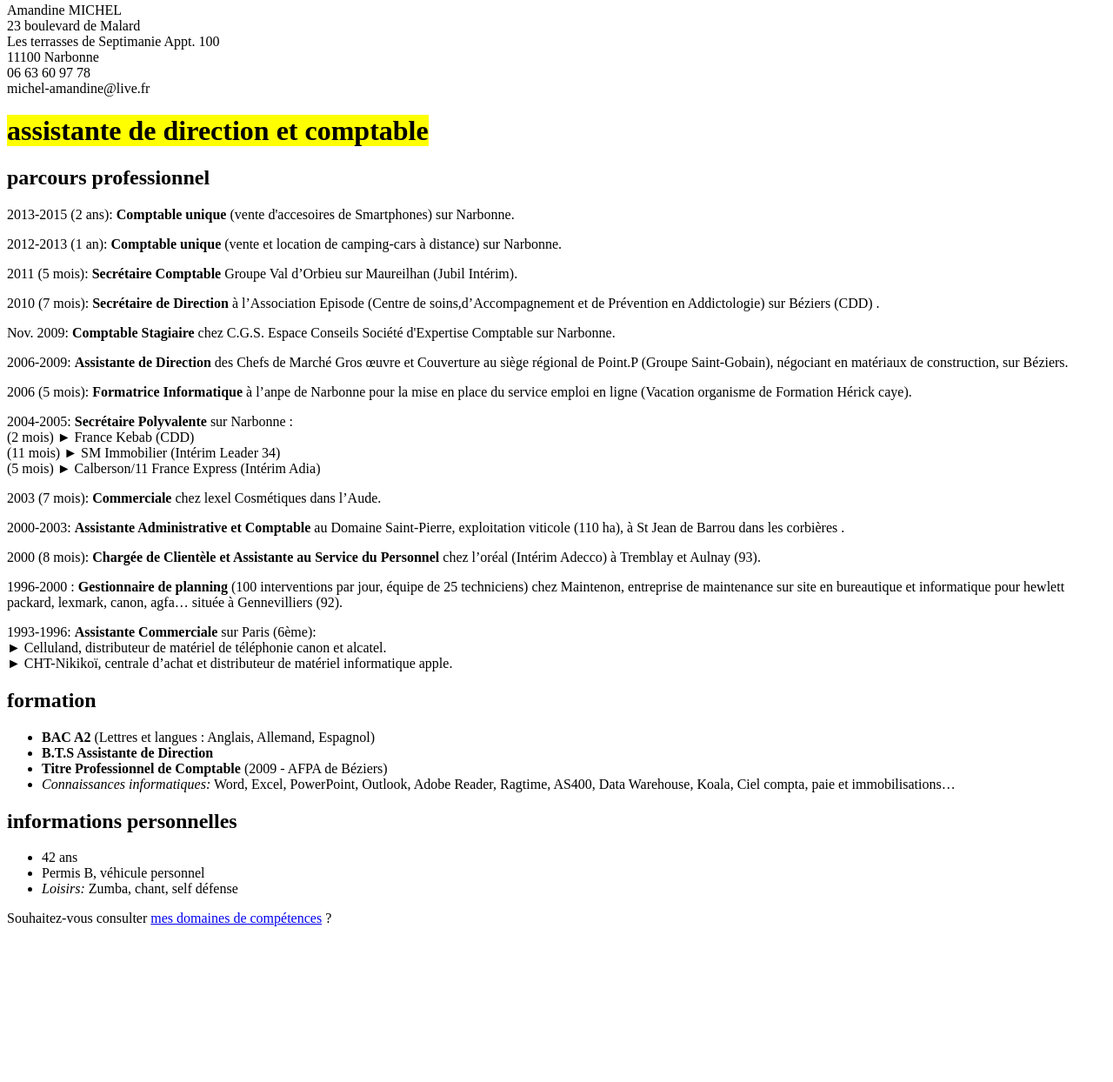
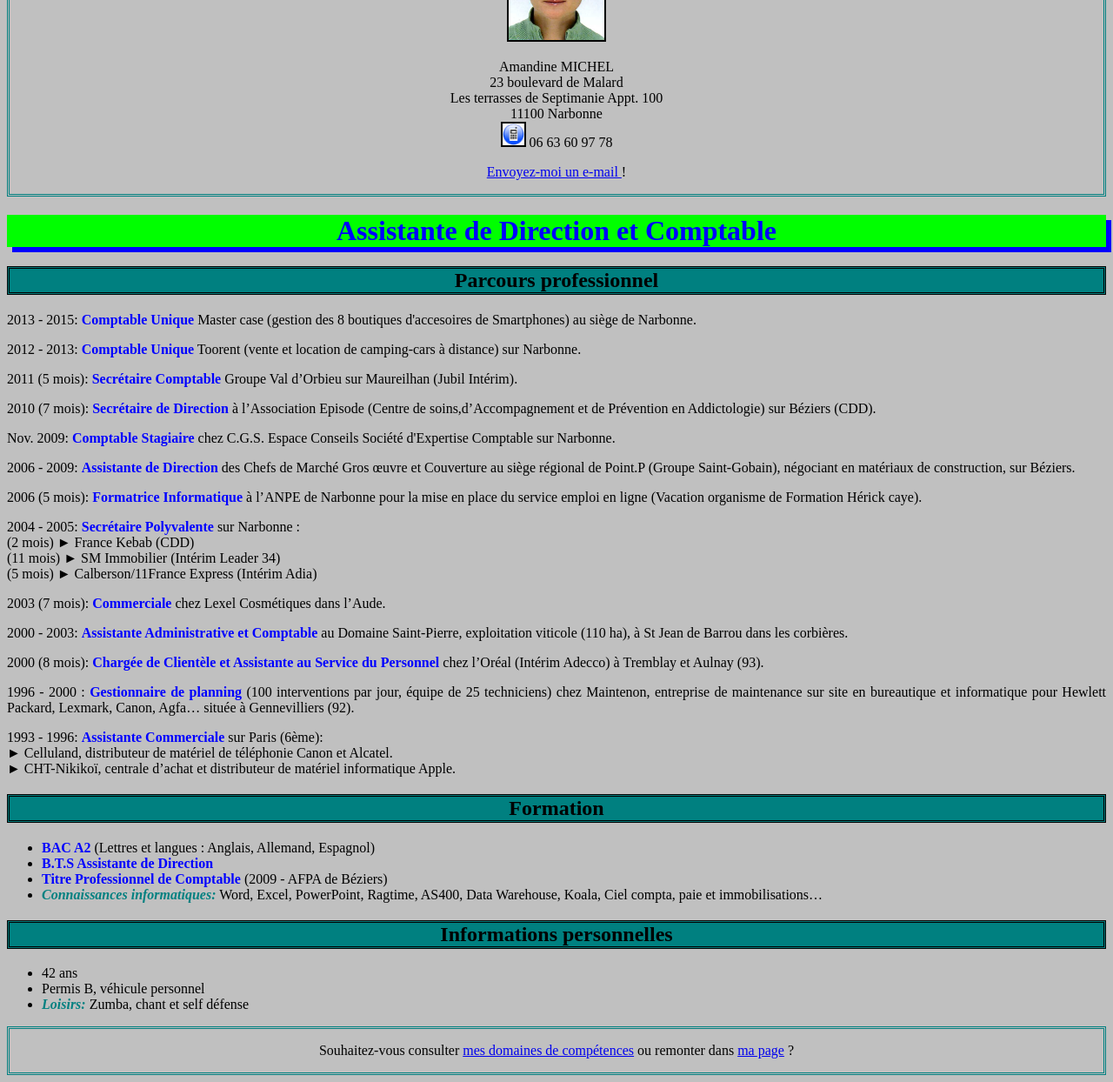
Before and after one commit to simplon-amandinem/simplon-amandinem.github.io, a plain HTML site: page index.html in a window 1280 px wide. Shown: the part 133-1377 px from the top of the page at 87% size. Before the commit the page ends 1214 px from the top, so only its background shows below. Drawn offline with Linux system fonts and the light colour scheme.

Commit message:
nouveau fichier : image.jpeg 	modifié :         index.html 	modifié :         page2.html 	modifié :         style.css

```diff
--- a/index.html
+++ b/index.html
@@ -6,64 +6,42 @@
     <link rel="stylesheet" href="style.css">
   </head>
   <body>
-      <p><img src="Photo.jpg" height="100px" /></p>
-      <p> Amandine MICHEL</br>23 boulevard de Malard</br> Les terrasses de Septimanie Appt. 100
-        </br>11100 Narbonne</br>06 63 60 97 78</br>michel-amandine@live.fr</p>
-
-      <h1><mark>assistante de direction et comptable</mark></h1>
-
-      <h2>parcours professionnel</h2>
-        <p>2013-2015 (2 ans): <strong>Comptable unique</strong> (vente d'accesoires de Smartphones)
-        sur Narbonne.</p>
-        <p>2012-2013 (1 an): <strong>Comptable unique</strong> (vente et location de camping-cars
-           à distance) sur Narbonne.</p>
-        <p>2011 (5 mois): <strong>Secrétaire Comptable</strong>  Groupe Val d’Orbieu sur
-          Maureilhan (Jubil Intérim).</p>
-        <p>2010 (7 mois):	<strong>Secrétaire de Direction</strong> à l’Association Episode
-          (Centre de soins,d’Accompagnement et de Prévention en Addictologie) sur Béziers (CDD)
-          .</p>
-        <p>Nov. 2009: <strong>Comptable Stagiaire</strong> chez C.G.S. Espace Conseils Société
-        d'Expertise Comptable sur Narbonne.</p>
-        <p>2006-2009:	<strong>Assistante de Direction</strong> des Chefs de Marché Gros œuvre
-        et Couverture au siège régional de Point.P (Groupe Saint-Gobain), négociant en
-        matériaux de construction, sur Béziers.</p>
-        <p>2006 (5 mois):	<strong>Formatrice Informatique</strong> à l’anpe de Narbonne pour la
-        mise en place du service emploi en ligne (Vacation organisme de Formation Hérick caye).</p>
-        <p>2004-2005: <strong>Secrétaire Polyvalente</strong> sur Narbonne :</br>(2 mois) ► France
-        Kebab (CDD)</br>(11 mois)	► SM Immobilier (Intérim Leader 34)</br>(5 mois) ► Calberson/11
-        France Express (Intérim Adia)</p>
-        <p>2003 (7 mois): <strong>Commerciale</strong> chez lexel Cosmétiques dans l’Aude.</p>
-        <p>2000-2003: <strong>Assistante Administrative et Comptable</strong> au Domaine
-          Saint-Pierre, exploitation viticole (110 ha), à St Jean de Barrou dans les corbières
-        .</p>
-        <p>2000 (8 mois): <strong>Chargée de Clientèle et Assistante au Service du
-          Personnel</strong> chez l’oréal (Intérim Adecco) à Tremblay et Aulnay (93).</p>
-        <p>1996-2000 :	<strong>Gestionnaire de planning</strong> (100 interventions par jour,
-          équipe de
-          25 techniciens) chez Maintenon, entreprise de maintenance sur site en bureautique et
-          informatique pour hewlett packard, lexmark, canon, agfa… située à Gennevilliers (92).
-         </p>
-         <p>1993-1996:	<strong>Assistante Commerciale</strong> sur Paris (6ème):</br> ► Celluland, distributeur
-            de matériel de téléphonie canon et alcatel.</br> ► CHT-Nikikoï, centrale d’achat et
-            distributeur de matériel informatique apple.</p>
-
-        <h2>formation</h2>
+    <header>
+      <p><img src="Photo.jpg" height="150px"/></p>
+      <p> Amandine MICHEL</br>23 boulevard de Malard</br> Les terrasses de Septimanie Appt. 100</br>11100 Narbonne</br> <img src="image.jpeg" height="25px"/> 06 63 60 97 78</p>
+      <p><a href="mailto:michel-amandine@live.fr">Envoyez-moi un e-mail </a> !</p>
+    </header>
+      <a id="mon_ancre"></a>
+    <h1>Assistante de Direction et Comptable</h1>
+      <h2>Parcours professionnel</h2>
+        <p>2013 - 2015: <strong>Comptable Unique</strong> Master case (gestion des 8 boutiques d'accesoires de Smartphones) au siège de Narbonne.</p>
+        <p>2012 - 2013: <strong>Comptable Unique</strong> Toorent (vente et location de camping-cars à distance) sur Narbonne.</p>
+        <p>2011 (5 mois): <strong>Secrétaire Comptable</strong>  Groupe Val d’Orbieu sur Maureilhan (Jubil Intérim).</p>
+        <p>2010 (7 mois):	<strong>Secrétaire de Direction</strong> à l’Association Episode (Centre de soins,d’Accompagnement et de Prévention en Addictologie) sur Béziers (CDD).</p>
+        <p>Nov. 2009: <strong>Comptable Stagiaire</strong> chez C.G.S. Espace Conseils Société d'Expertise Comptable sur Narbonne.</p>
+        <p>2006 - 2009:	<strong>Assistante de Direction</strong> des Chefs de Marché Gros œuvre et Couverture au siège régional de Point.P (Groupe Saint-Gobain), négociant en matériaux de construction, sur Béziers.</p>
+        <p>2006 (5 mois):	<strong>Formatrice Informatique</strong> à l’ANPE de Narbonne pour la mise en place du service emploi en ligne (Vacation organisme de Formation Hérick caye).</p>
+        <p>2004 - 2005: <strong>Secrétaire Polyvalente</strong> sur Narbonne :</br>(2 mois) ► France Kebab (CDD)</br>(11 mois)	► SM Immobilier (Intérim Leader 34)</br>(5 mois) ► Calberson/11France Express (Intérim Adia)</p>
+        <p>2003 (7 mois): <strong>Commerciale</strong> chez Lexel Cosmétiques dans l’Aude.</p>
+        <p>2000 - 2003: <strong>Assistante Administrative et Comptable</strong> au Domaine Saint-Pierre, exploitation viticole (110 ha), à St Jean de Barrou dans les corbières.</p>
+        <p>2000 (8 mois): <strong>Chargée de Clientèle et Assistante au Service du Personnel</strong> chez l’Oréal (Intérim Adecco) à Tremblay et Aulnay (93).</p>
+        <p>1996 - 2000 : <strong>Gestionnaire de planning</strong> (100 interventions par jour, équipe de 25 techniciens) chez Maintenon, entreprise de maintenance sur site en bureautique et informatique pour Hewlett Packard, Lexmark, Canon, Agfa… située à Gennevilliers (92).</p>
+        <p>1993 - 1996:	<strong>Assistante Commerciale</strong> sur Paris (6ème): </br> ► Celluland, distributeur de matériel de téléphonie Canon et Alcatel.</br> ► CHT-Nikikoï, centrale d’achat et distributeur de matériel informatique Apple.</p>
+        <h2>Formation</h2>
           <ul>
               <li><strong>BAC A2</strong> (Lettres et langues : Anglais, Allemand, Espagnol)</li>
               <li><strong>B.T.S Assistante de Direction</strong> </li>
               <li><strong>Titre Professionnel de Comptable</strong> (2009 - AFPA de Béziers)</li>
-              <li><em>Connaissances informatiques:</em> Word, Excel, PowerPoint, Outlook, Adobe Reader,
-              Ragtime, AS400, Data Warehouse, Koala, Ciel compta, paie et immobilisations…</li>
+              <li><em>Connaissances informatiques:</em> Word, Excel, PowerPoint, Ragtime, AS400, Data Warehouse, Koala, Ciel compta, paie et immobilisations…</li>
           </ul>
-
-          <h2>informations personnelles</h2>
+          <h2>Informations personnelles</h2>
             <ul>
               <li>42 ans</li>
               <li>Permis B, véhicule personnel</li>
-              <li><em>Loisirs:</em> Zumba, chant, self défense</li>
+              <li><em>Loisirs:</em> Zumba, chant et self défense</li>
             </ul>
-
-          <p>Souhaitez-vous consulter <a href="page2.html">mes domaines de compétences</a> ?</p>
-
+        <footer>
+          <p>Souhaitez-vous consulter <a href="page2.html">mes domaines de compétences</a> ou remonter dans <a href="#mon_ancre"> ma page</a> ?</p>
+        </footer>
     </body>
   </html>
--- a/style.css
+++ b/style.css
@@ -0,0 +1,49 @@
+body {
+background-color: silver;
+text-align: justify;
+}
+
+h1 {
+  text-align: center;
+  color: blue;
+  background-color: lime;
+  box-shadow: 6px 6px 0px blue;
+  }
+
+h2 {
+text-align: center;
+background-color: teal;
+border: 3px black double;
+}
+
+h3 {
+background-color: aqua;
+border: 3px black double;
+}
+
+a:hover {
+color: red;
+}
+
+header {
+border: 3px teal double;
+text-align: center;
+}
+
+footer {
+border: 3px teal double;
+text-align: center;
+}
+
+strong {
+color: blue;
+}
+
+em {
+color: teal;
+font-weight:bold;
+}
+
+img {
+border: 2px black solid;
+}
```
Also changed, not shown: page2.html (+64 -0 lines), image.jpeg (added).
